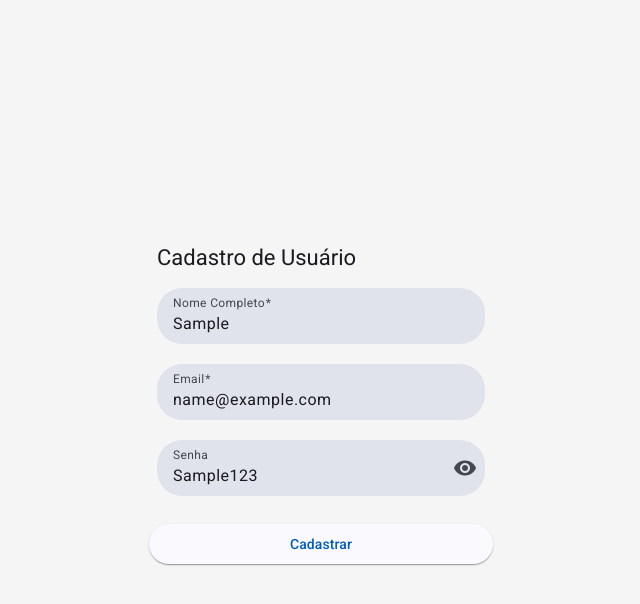
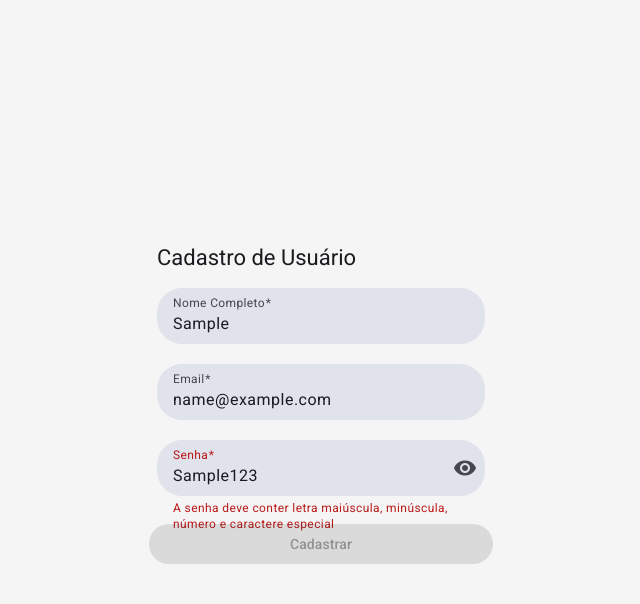
Before and after one commit to LohanRosa/agendador-tarefas-front, an Angular app: page /register in a window 1280 px wide. Both pictures are taken after typing "Sample", "name@example.com", "Sample123" into the empty fields and a click on the button "visibility_off". Shown: the top 604 px of the page, without its empty margins (319-959 px from the left). Built offline with nearby package versions, Linux system fonts and the light colour scheme.

Commit message:
componentes filho

```diff
--- a/src/app/pages/register/register.ts
+++ b/src/app/pages/register/register.ts
@@ -6,9 +6,13 @@ import { MatInputModule } from '@angular/material/input';
 import { MatSelectModule } from '@angular/material/select';
 import { MatIconModule } from '@angular/material/icon';
 import { PasswordField } from '../../shared/components/password-field/password-field';
-import { FormBuilder, FormControl, FormGroup, ReactiveFormsModule, Validators } from '@angular/forms';
-import { merge } from 'rxjs';
-
+import {
+  FormBuilder,
+  FormControl,
+  FormGroup,
+  ReactiveFormsModule,
+  Validators,
+} from '@angular/forms';
 
 @Component({
   selector: 'app-register',
@@ -33,7 +37,18 @@ export class Register {
     this.form = this.formBuilder.group({
       fullName: ['', [Validators.required, Validators.minLength(3)]],
       email: ['', [Validators.required, Validators.email]],
-      password: ['']
+      password: [
+        '',
+        [
+          Validators.required,
+          Validators.minLength(6),
+          Validators.pattern(/[A-Z]/),
+          Validators.pattern(/[a-z]/),
+          Validators.pattern(/[0-9]/),
+          Validators.pattern(/[@$!%*?$]/),
+          Validators.pattern(/^\S*$/)
+        ],
+      ],
     });
   }
 
@@ -51,20 +66,15 @@ export class Register {
   get emailErros(): string | null {
     const emailControl = this.form.get('email');
     if (emailControl?.hasError('required')) return 'O email é obrigatório';
-    if (emailControl?.hasError('email')) return 'Este email é inválido, digite um valido'
+    if (emailControl?.hasError('email')) return 'Este email é inválido, digite um valido';
     return null;
   }
 
-
-  submit(){
+  submit() {
     if (this.form.invalid) {
       this.form.markAllAsTouched();
       return;
     }
     console.log(this.form.value);
   }
-
-
-
-
 }
--- a/src/app/shared/components/password-field/password-field.html
+++ b/src/app/shared/components/password-field/password-field.html
@@ -1,8 +1,11 @@
 <mat-form-field class="full-width">
     <mat-label>Senha</mat-label>
-    <input matInput [formControl]="control" [type]="hide() ? 'password' : 'text'" placeholder="Cadastre sua Senha"/>
+    <input matInput [formControl]="control" [type]="hide() ? 'password' : 'text'" placeholder="Cadastre sua Senha" />
     <button matIconButton matSuffix (click)="clickEvent($event)" [attr.aria-label]="'Hide password'"
         [attr.aria-pressed]="hide()">
         <mat-icon>{{hide() ? 'visibility_off' : 'visibility'}}</mat-icon>
     </button>
+    @if (passwordErros){
+    <mat-error>{{passwordErros}}</mat-error>
+    }
 </mat-form-field>
--- a/src/app/shared/components/password-field/password-field.ts
+++ b/src/app/shared/components/password-field/password-field.ts
@@ -19,6 +19,13 @@ export class PasswordField {
 
   @Input({required: true}) control !: FormControl
 
+   get passwordErros(): string | null {
+    const passwordControl = this.control;
+    if (passwordControl?.hasError('required')) return 'O cadastro de senha é obrigatória';
+    if (passwordControl?.hasError('minlength')) return 'Use uma senha no mínimo de 6 dígitos';
+    if (passwordControl?.hasError('pattern')) return 'A senha deve conter letra maiúscula, minúscula, número e caractere especial';
+    return null;
+  }
 
   clickEvent(event: MouseEvent) {
     this.hide.set(!this.hide());
```
